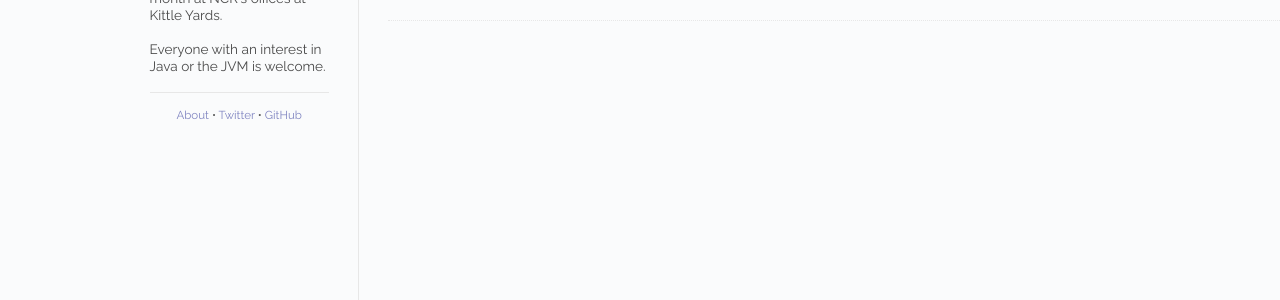
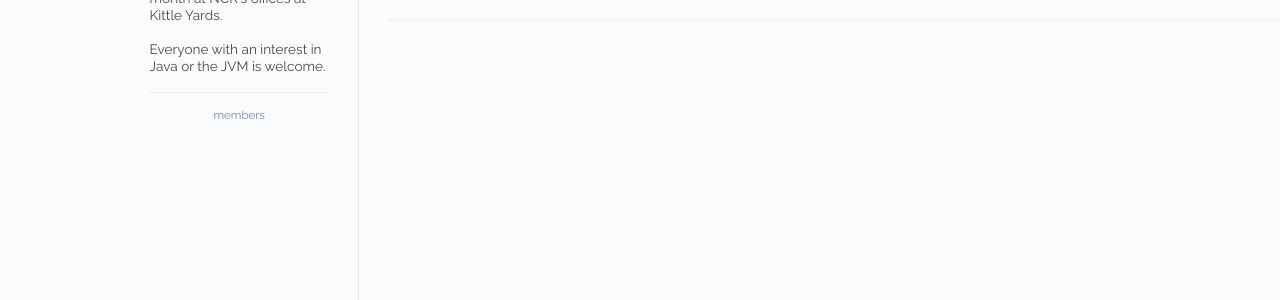
Before and after one commit to edjug/edjug.github.io, a Jekyll site: the page built from index.html, in a window 1280 px wide. Shown: the part 454-754 px from the top of the page. Built offline with Jekyll 4.4.1, drawn with Linux system fonts in a browser that asks for light colours; Markdown is read by kramdown in place of the engine named in the settings.

Commit message:
Removes dead links

```diff
--- a/_layouts/default.html
+++ b/_layouts/default.html
@@ -54,9 +54,7 @@
 
         <div class="footer">
           <span id="footer-links">
-            <a href="" class="footer-link">About</a> <span class="separator">&bull;</span>
-            <a href="" class="footer-link">Twitter</a> <span class="separator">&bull;</span>
-            <a href="" class="footer-link">GitHub</a>
+            <a href="https://github.com/orgs/edjug/people" class="footer-link">members</a>
           </span>
         </div>
       </div>
```
